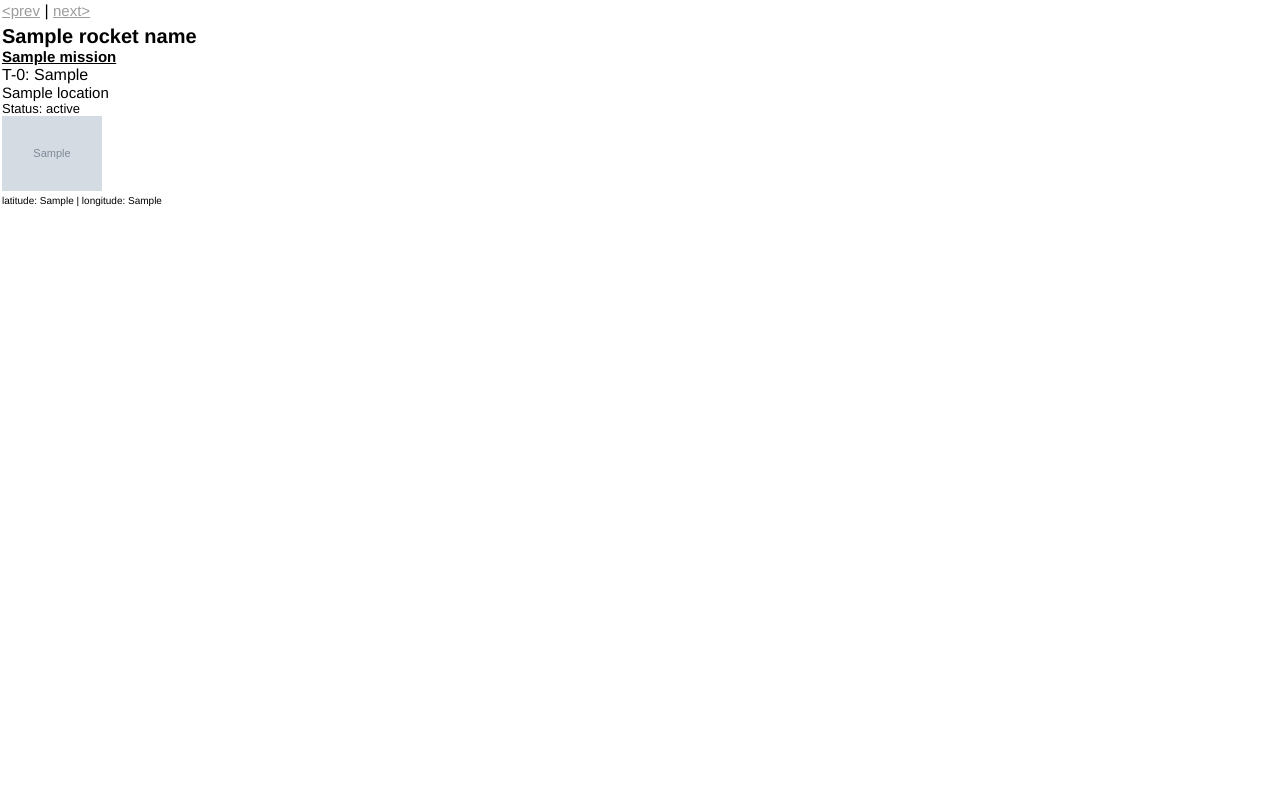
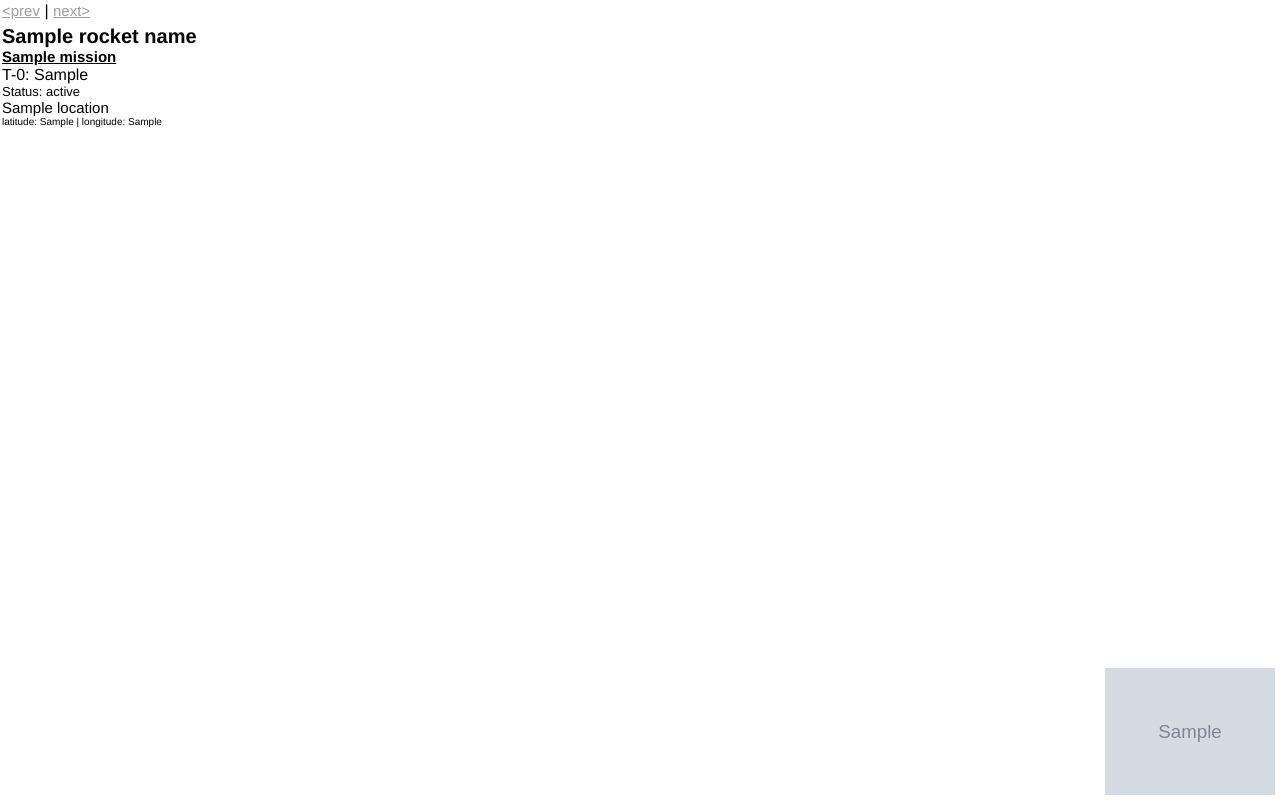
Before and after one commit to russwinch/rocket_launches, a Python web app: template launches/templates/launch.html in a window 1280 px wide. Run offline with Jinja, Linux system fonts and the light colour scheme; the template is opened without the code that fills it: most values are stand-ins (such as "Sample title", 1, 10 or a date in 2020); grey boxes marked "Sample" are stand-in pictures.

Commit message:
Align image on launch page.

```diff
--- a/launches/static/style.css
+++ b/launches/static/style.css
@@ -1,5 +1,5 @@
 body {
-    width: 300px;
+    width: 315px;
     margin: 2px;
     font-family: Gotham, "Helvetica Neue", Helvetica, Arial, sans-serif;
 }
@@ -55,6 +55,9 @@ h1 {
 
 
 #rocket-img {
-    max-width: 100px;
-    max-height: 100px;
+    max-width: 170px;
+    max-height: 140px;
+    bottom: 5px;
+    right: 5px;
+    position: absolute;
 }
--- a/launches/templates/launch.html
+++ b/launches/templates/launch.html
@@ -21,12 +21,12 @@
             {% endif %}
         </div>
         <div class="t0">T-0: {{ t0_local }}</div>
-        <div class="t0"><span id="txt"></span></div>
-        <div id="location">{{ location }}</div>
-        <div id="status">Status: {{ status_desc }}</div>
         {% if rocket_img %}
             <img id="rocket-img" src="{{ rocket_img }}">
         {% endif %}
+        <div class="t0"><span id="txt"></span></div>
+        <div id="status">Status: {{ status_desc }}</div>
+        <div id="location">{{ location }}</div>
         <div id="latlong">latitude: {{ pad_latitude }} | longitude: {{
             pad_longitude }}</div>
     </body>
```
